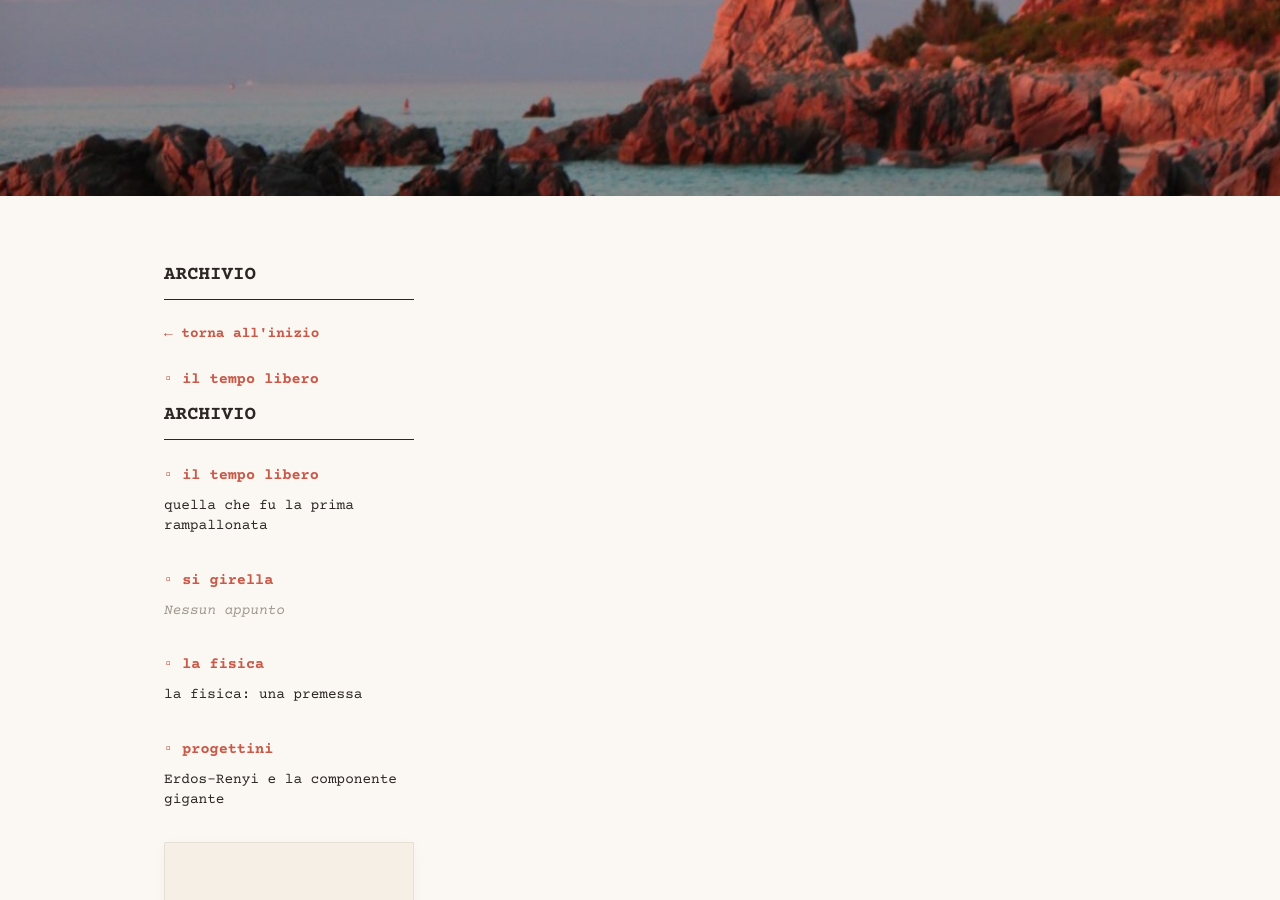
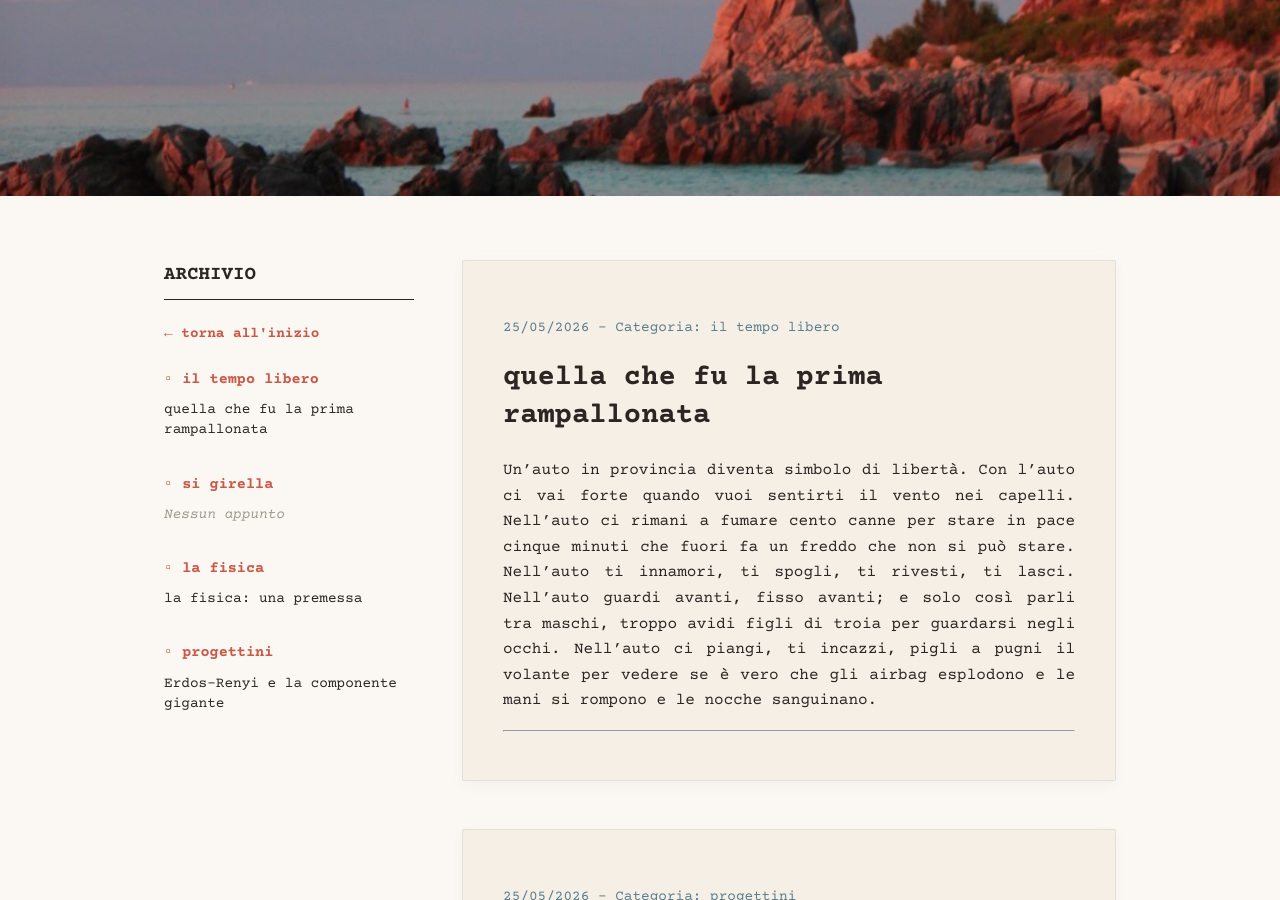
Before and after one commit to lapobonaiuti/lapobonaiuti.github.io, a Jekyll site: the page built from index.html, in a window 1280 px wide and 900 px high, scrolled down 375 px. Built offline with Jekyll 4.4.1, drawn with Linux system fonts in a browser that asks for light colours.

Commit message:
Update default.html

```diff
--- a/_layouts/default.html
+++ b/_layouts/default.html
@@ -13,7 +13,7 @@
 </head>
 <body>
 
-<header>
+    <header>
         <a href="{{ '/' | relative_url }}" style="text-decoration: none; color: inherit;">
             <h1 id="typewriter-title"></h1>
         </a>
@@ -36,14 +36,6 @@
                     </li>
                 </ul>
             </div>
-
-            <div class="category-group">
-                <h4>Il tempo libero</h4>
-                <ul>
-                    {% assign found = false %}
-
-        <aside class="sidebar">
-            <h3 class="sidebar-title">Archivio</h3>
 
             <div class="category-group">
                 <h4>Il tempo libero</h4>
@@ -170,18 +161,20 @@
                     document.getElementById('visit-counter').innerText = 'Visite: ' + data.count;
                 })
                 .catch(error => {
-                    // Se l'API fallisce o un AdBlocker la blocca, mostriamo un fallback elegante
                     document.getElementById('visit-counter').innerText = 'Visite: n.d.';
                     console.error('Impossibile caricare il contatore:', error);
                 });
         }
 
-        // Avvia l'effetto e il contatore al caricamento della pagina
+        // Avvio script
         window.addEventListener('DOMContentLoaded', () => {
             titleEl.classList.add('typing-title');
             setTimeout(typeTitle, 300);
-            loadVisitCounter(); // Richiama il contatore
+            loadVisitCounter();
         });
     </script>
 </body>
 </html>
+    </script>
+</body>
+</html>
```
Also changed, not shown: other parts of _layouts/default.html (+1 -2 lines).
